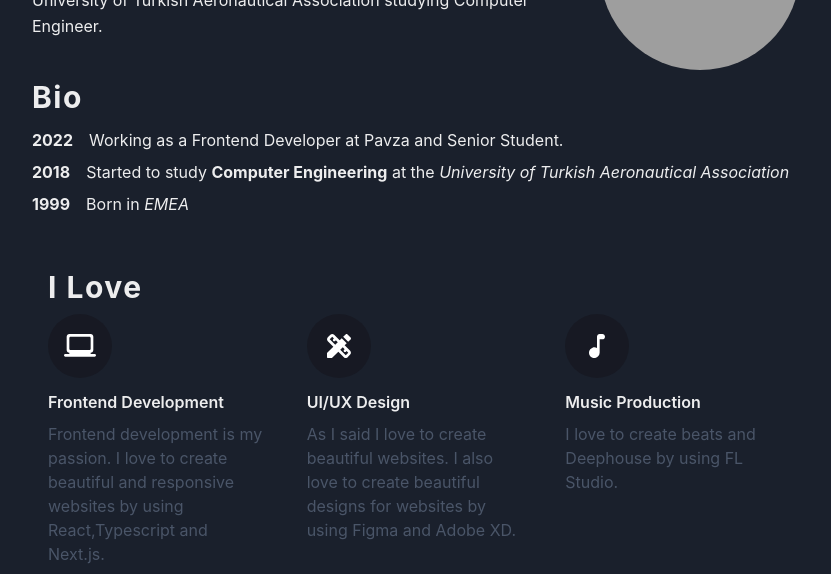
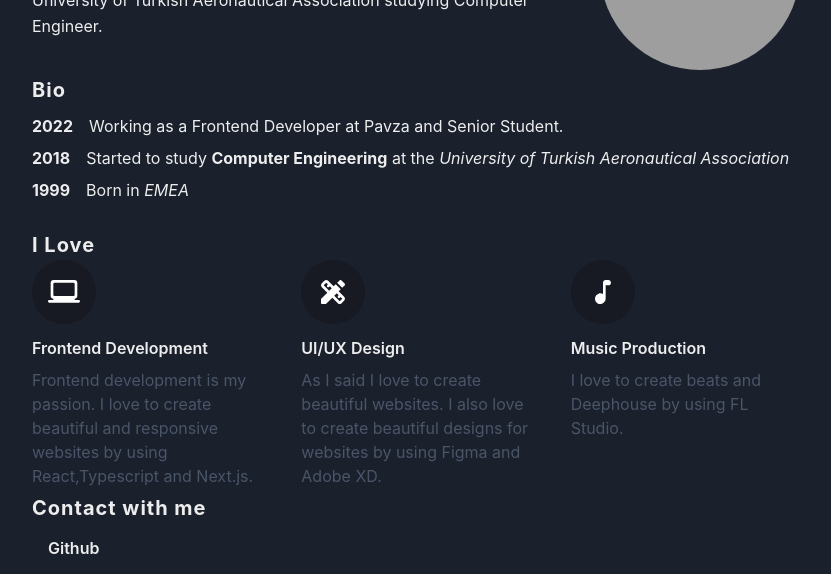
Before and after one commit to xokacar/KharjWebsiteProject, a Next.js app in the folder WebsiteFolder/kharj-website/: page / in a window 1280 px wide. Shown: the part 226-800 px from the top of the page, without its empty margins (224-1055 px from the left). Built offline with nearby package versions, Linux system fonts and the light colour scheme; grey boxes are pictures that could not be loaded.

Commit message:
Fix:#kjWEB-11/ Basic CSS improvements

```diff
--- a/WebsiteFolder/kharj-website/components/Bio/bio.tsx
+++ b/WebsiteFolder/kharj-website/components/Bio/bio.tsx
@@ -11,7 +11,7 @@ export const Bio = () => {
     return (
         <Section>
         <React.Fragment>
-        <Heading as='h2' size='lg' lineHeight='1.8em' letterSpacing='wider'>
+        <Heading as='h2' size='md' letterSpacing='wider' lineHeight='taller'>
             Bio
             </Heading>
         <BioSection lineHeight='taller'>
--- a/WebsiteFolder/kharj-website/components/contact/contact.tsx
+++ b/WebsiteFolder/kharj-website/components/contact/contact.tsx
@@ -5,7 +5,7 @@ export const Contact = () => {
     return (
         <Section delay={0.4}>
         <React.Fragment>
-        <Heading as='h1' size='lg' letterSpacing='wider'>
+        <Heading as='h2' size='md' letterSpacing='wider' lineHeight='taller'>
         Contact with me
         </Heading>
         <List>
--- a/WebsiteFolder/kharj-website/components/i-love/ILove.tsx
+++ b/WebsiteFolder/kharj-website/components/i-love/ILove.tsx
@@ -37,8 +37,8 @@ interface FeatureProps {
 export const ILove = () => {
 
     return (
-        <Box p={4}>
-                  <Heading as='h2' size='lg' lineHeight='1.8em' letterSpacing='wider'>
+        <React.Fragment>
+					<Heading as='h2' size='md' letterSpacing='wider' lineHeight=''>
             I Love
             </Heading>
         <SimpleGrid columns={{ base: 1, md: 3 }} spacing={10}>
@@ -64,6 +64,6 @@ export const ILove = () => {
             }
           />
         </SimpleGrid>
-      </Box>
+      </React.Fragment>
     );
   }
```
